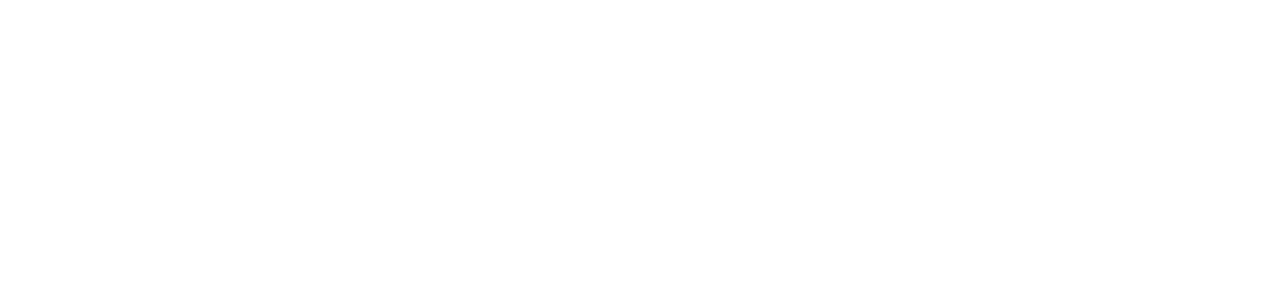
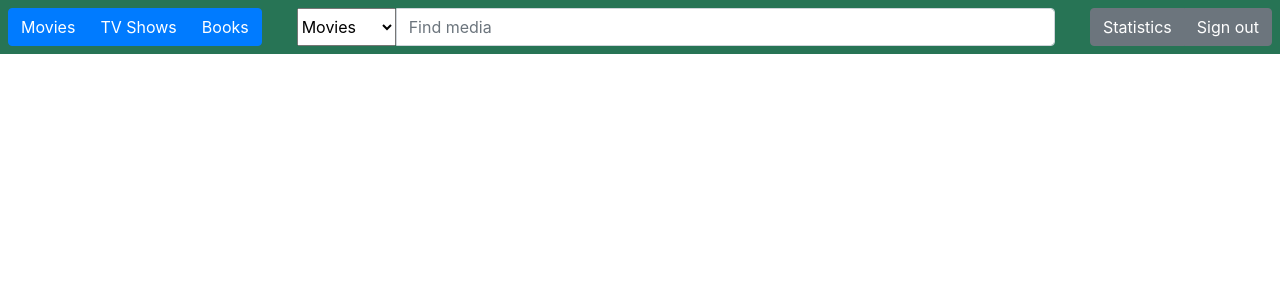
Before and after one commit to jmbuck/mediarchive, a React (Create React App) app: page /search/1/1/1 in a window 1280 px wide. Shown: the top 300 px of the page. Built offline with nearby package versions, Linux system fonts and the light colour scheme.

Commit message:
Add header

```diff
--- a/package.json
+++ b/package.json
@@ -3,10 +3,12 @@
   "version": "0.1.0",
   "private": true,
   "dependencies": {
+    "bootstrap": "^4.0.0-beta.2",
     "react": "^16.1.1",
     "react-dom": "^16.1.1",
     "react-router": "^4.2.0",
-    "react-router-dom": "^4.2.2"
+    "react-router-dom": "^4.2.2",
+    "style-loader": "^0.19.0"
   },
   "devDependencies": {
     "react-scripts": "1.0.17"
--- a/src/css/Header.css
+++ b/src/css/Header.css
@@ -0,0 +1,18 @@
+.Header {
+    background-color: #277455;
+    padding: 0.5rem;
+}
+
+.Header .btn-toolbar {
+    width: 100%;
+    display: flex;
+    justify-content: space-between;
+}
+
+.Header .search-bar {
+    flex-basis: 60%;
+}
+
+.Header .misc-buttons {
+    margin-left: 0.5rem;
+}
--- a/src/index.js
+++ b/src/index.js
@@ -5,6 +5,7 @@
 import './css/index.css';
 import App from './js/App';
 import registerServiceWorker from './js/registerServiceWorker';
+import 'bootstrap/dist/css/bootstrap.min.css';
 
 ReactDOM.render(
 <Router>
--- a/src/js/Header.js
+++ b/src/js/Header.js
@@ -5,14 +5,24 @@
   render() {
     return (
       <div className="Header">
-        <div className="nav">
-
-        </div>
-        <div className="search-bar">
-
-        </div>
-        <div className="sign-out">
-
+        <div className="btn-toolbar" role="toolbar" aria-label="toolbar with lists">
+          <div className="nav btn-group mr-2" role="group" aria-label="list links">
+            <button type="button" className="btn btn-primary">Movies</button>
+            <button type="button" className="btn btn-primary">TV Shows</button>
+            <button type="button" className="btn btn-primary">Books</button>
+          </div>
+          <div className="search-bar input-group">
+            <select className="input-group-addon" id="btnGroupAddon">
+              <option value="movies">Movies</option>
+              <option value="tv">TV Shows</option>
+              <option value="books">Books</option>
+            </select>
+            <input type="text" className="form-control" placeholder="Find media" aria-describedby="btnGroupAddon" />
+          </div>
+          <div className="misc-buttons btn-group" role="group" aria-label="sign out">
+            <button type="button" className="btn btn-secondary">Statistics</button>
+            <button type="button" className="btn btn-secondary">Sign out</button>
+          </div>
         </div>
       </div>
     );
```
Also changed, not shown: 2 other files (tests, documents, lock files or other folders).
